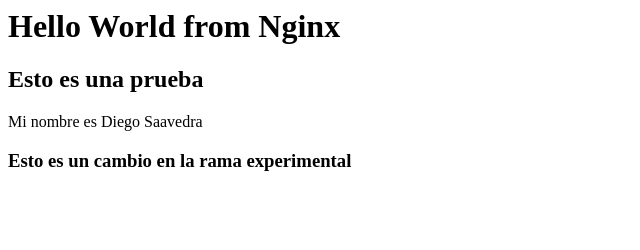
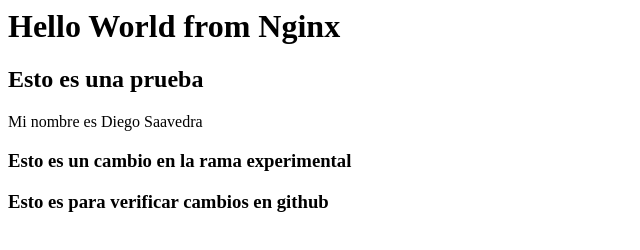
Before and after one commit to statick88/myrepository, a plain HTML site: page index.html in a window 1280 px wide. Shown: the whole page, without its empty margins (0-640 px from the left). Drawn offline with Linux system fonts and the light colour scheme.

Commit message:
changes of index.html

```diff
--- a/index.html
+++ b/index.html
@@ -2,3 +2,4 @@
 <h2>Esto es una prueba</h2>
 <p>Mi nombre es Diego Saavedra</p>
 <h3>Esto es un cambio en la rama experimental</h3>
+<h3>Esto es para verificar cambios en github</h3>
```
